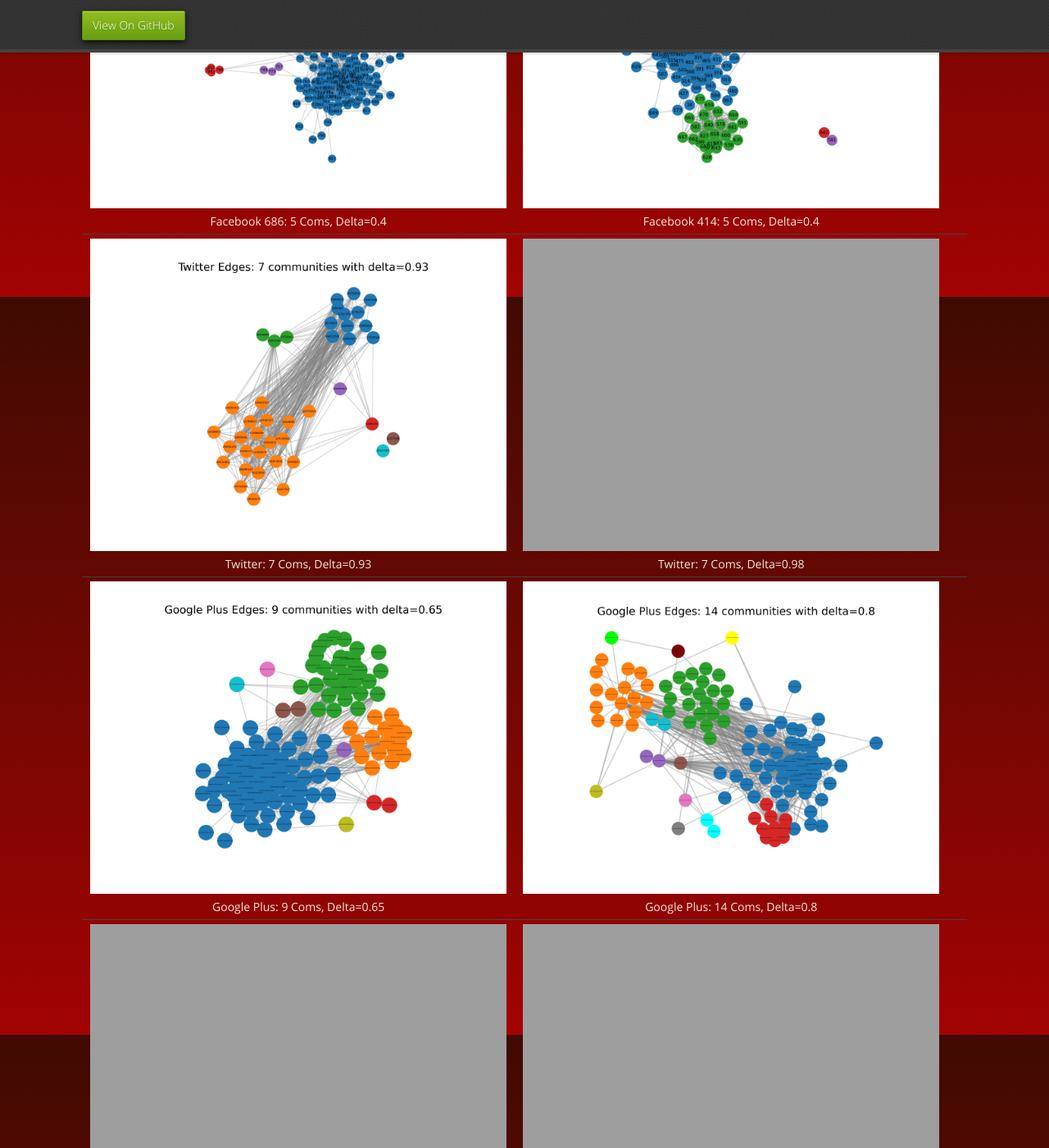
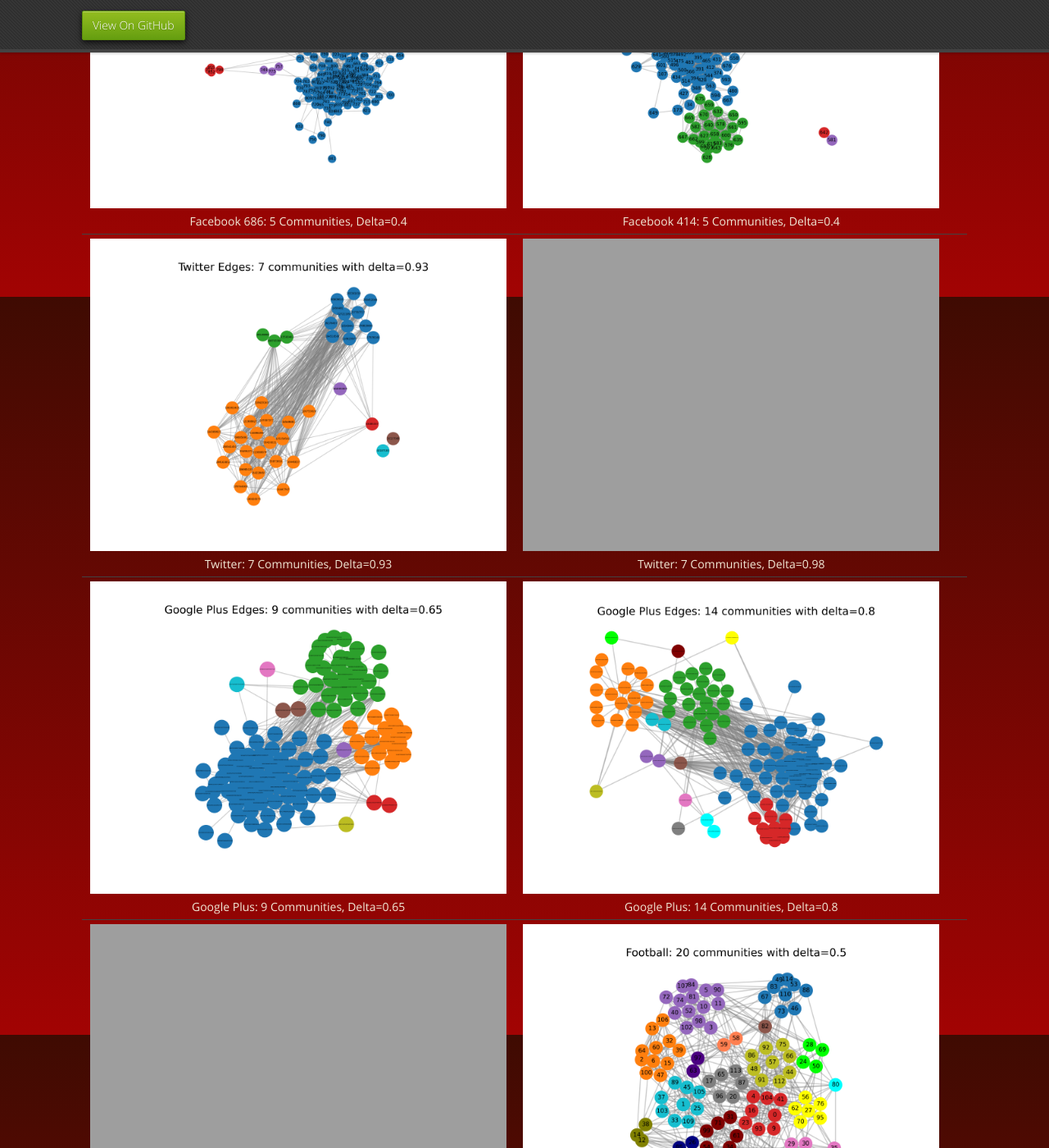
Before and after one commit to frimps-astro/frimps-astro.github.io, a Jekyll site: the page built from community-detection.md, in a window 1280 px wide and 1400 px high, scrolled down 538 px. Shown: the whole window at 82% size. Built offline with Jekyll 4.4.1, drawn with Linux system fonts in a browser that asks for light colours; some of the changed text lies outside the part shown.

Commit message:
Updated gallery for community detection:

```diff
--- a/community-detection.md
+++ b/community-detection.md
@@ -9,7 +9,7 @@ Results of experiments on various datasets using the CDFR unrefined algorithm
 
 | | | |
 |:-------------------------:|:-------------------------:|:-------------------------:|
-|<img width="1604" alt="Facebook 686: 5 Coms, Delta=0.4" src="https://frimps-astro.github.io/assets/images/communities/facebook_686_delta_0.4.png">  Facebook 686: 5 Coms, Delta=0.4 |<img width="1604" alt="Facebook 414: 5 Coms, Delta=0.4" src="https://frimps-astro.github.io/assets/images/communities/facebook_414_edges_delta_0.4.png">  Facebook 414: 5 Coms, Delta=0.4
-|<img width="1604" alt="Twitter: 7 Coms, Delta=0.93" src="https://frimps-astro.github.io/assets/images/communities/twitter_edges_delta_0.93.png">  Twitter: 7 Coms, Delta=0.93 |<img width="1604" alt="Twitter: 7 Coms, Delta=0.98" src="https://frimps-astro.github.io/assets/images/communities/twitter_edges_delta_0.98.png">  Twitter: 7 Coms, Delta=0.98
-|<img width="1604" alt="Google Plus: 9 Coms, Delta=0.65" src="https://frimps-astro.github.io/assets/images/communities/google_plus_edges_delta_0.65.png">  Google Plus: 9 Coms, Delta=0.65 |<img width="1604" alt="Google Plus: 14 Coms, Delta=0.8" src="https://frimps-astro.github.io/assets/images/communities/google_plus_edges_delta_0.8.png">  Google Plus: 14 Coms, Delta=0.8
-|<img width="1604" alt="Football: 15 Coms, Delta=0.35" src="https://frimps-astro.github.io/assets/images/communities/football_delta_0.35.png">  Football: 15 Coms, Delta=0.35 |<img width="1604" alt="Facebook: 5 Coms, Delta=0.4" src="https://frimps-astro.github.io/assets/images/communities/facebook_686_edges_delta_0.4.png">  Facebook: 5 Coms, Delta=0.4 |
+|<img width="1604" alt="Facebook 686: 5 Communities, Delta=0.4" src="https://frimps-astro.github.io/assets/images/communities/facebook_686_delta_0.4.png">  Facebook 686: 5 Communities, Delta=0.4 |<img width="1604" alt="Facebook 414: 5 Communities, Delta=0.4" src="https://frimps-astro.github.io/assets/images/communities/facebook_414_edges_delta_0.4.png">  Facebook 414: 5 Communities, Delta=0.4
+|<img width="1604" alt="Twitter: 7 Communities, Delta=0.93" src="https://frimps-astro.github.io/assets/images/communities/twitter_edges_delta_0.93.png">  Twitter: 7 Communities, Delta=0.93 |<img width="1604" alt="Twitter: 7 Communities, Delta=0.98" src="https://frimps-astro.github.io/assets/images/communities/twitter_edges_delta_0.98.png">  Twitter: 7 Communities, Delta=0.98
+|<img width="1604" alt="Google Plus: 9 Communities, Delta=0.65" src="https://frimps-astro.github.io/assets/images/communities/google_plus_edges_delta_0.65.png">  Google Plus: 9 Communities, Delta=0.65 |<img width="1604" alt="Google Plus: 14 Communities, Delta=0.8" src="https://frimps-astro.github.io/assets/images/communities/google_plus_edges_delta_0.8.png">  Google Plus: 14 Communities, Delta=0.8
+|<img width="1604" alt="Football: 15 Communities, Delta=0.35" src="https://frimps-astro.github.io/assets/images/communities/football_delta_0.35.png">  Football: 15 Communities, Delta=0.35 |<img width="1604" alt="Football: 20 Communities, Delta=0.35" src="https://frimps-astro.github.io/assets/images/communities/football_delta_0.5.png">  Football: 20 Communities, Delta=0.5 |
```
Also changed, not shown: assets/images/communities/football_delta_0.5.png (added).
